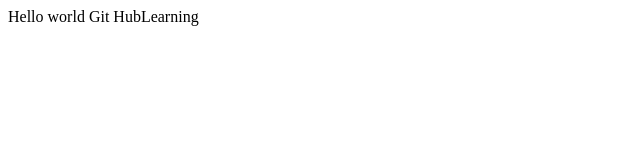
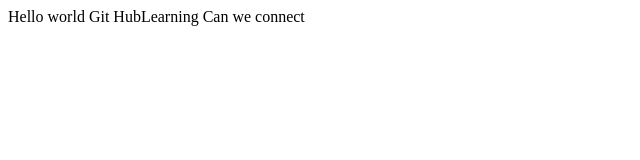
Before and after one commit to raghuagguk/learning-Git, a plain HTML site: page index2.html in a window 1280 px wide. Shown: the whole page, without its empty margins (0-640 px from the left). Drawn offline with Linux system fonts and the light colour scheme.

Commit message:
branching

```diff
--- a/index2.html
+++ b/index2.html
@@ -3,4 +3,5 @@
 <body>
 Hello world Git HubLearning
 </body>
+<body> Can we connect </body>
 </html>
```
